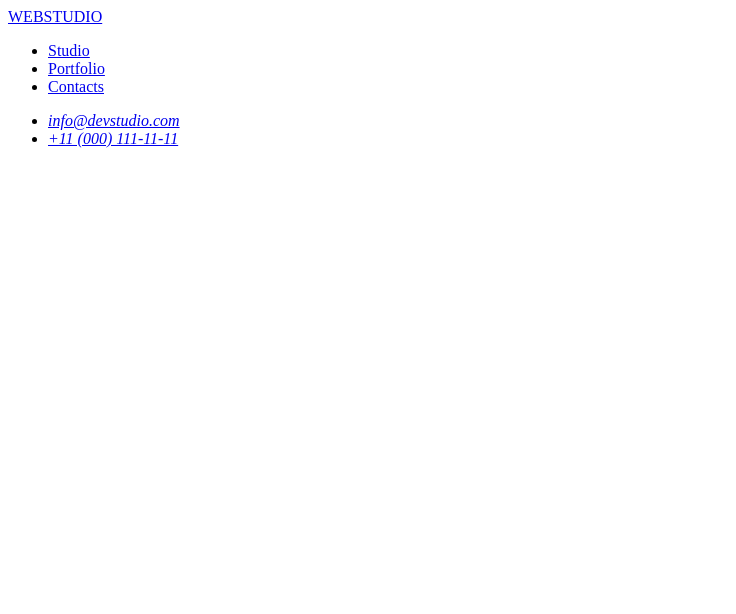
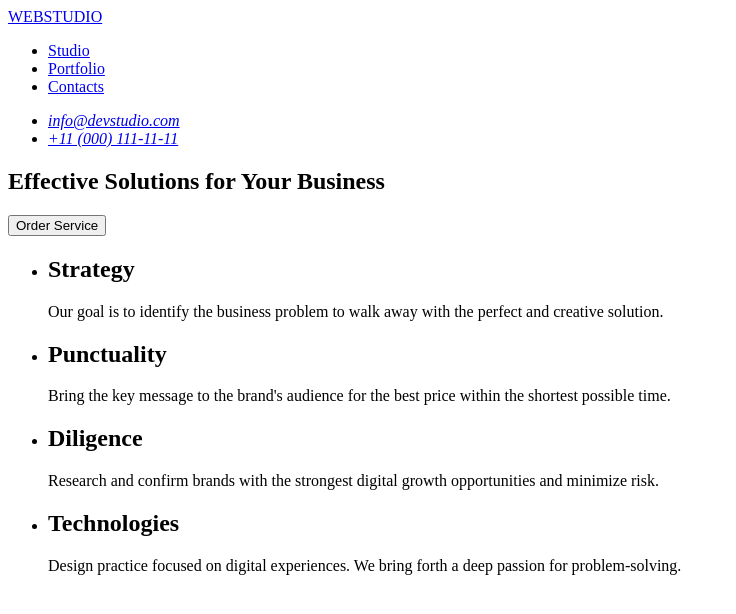
Before and after one commit to ArtemSlon/goit-markup-hw-01, a plain HTML site: page index.html in a window 1280 px wide. Shown: the whole page, without its empty margins (0-736 px from the left). Drawn offline with Linux system fonts and the light colour scheme.

Commit message:
Work on header and main first section

```diff
--- a/index.html
+++ b/index.html
@@ -32,7 +32,42 @@
         </ul>
       </address>
     </header>
-    <main></main>
+    <main>
+      <section>
+        <h1>Effective Solutions for Your Business</h1>
+        <button type="button">Order Service</button>
+        <ul>
+          <li>
+            <h2>Strategy</h2>
+            <p>
+              Our goal is to identify the business problem to walk away with the
+              perfect and creative solution.
+            </p>
+          </li>
+          <li>
+            <h2>Punctuality</h2>
+            <p>
+              Bring the key message to the brand's audience for the best price
+              within the shortest possible time.
+            </p>
+          </li>
+          <li>
+            <h2>Diligence</h2>
+            <p>
+              Research and confirm brands with the strongest digital growth
+              opportunities and minimize risk.
+            </p>
+          </li>
+          <li>
+            <h2>Technologies</h2>
+            <p>
+              Design practice focused on digital experiences. We bring forth a
+              deep passion for problem-solving.
+            </p>
+          </li>
+        </ul>
+      </section>
+    </main>
     <footer></footer>
   </body>
 </html>
```
